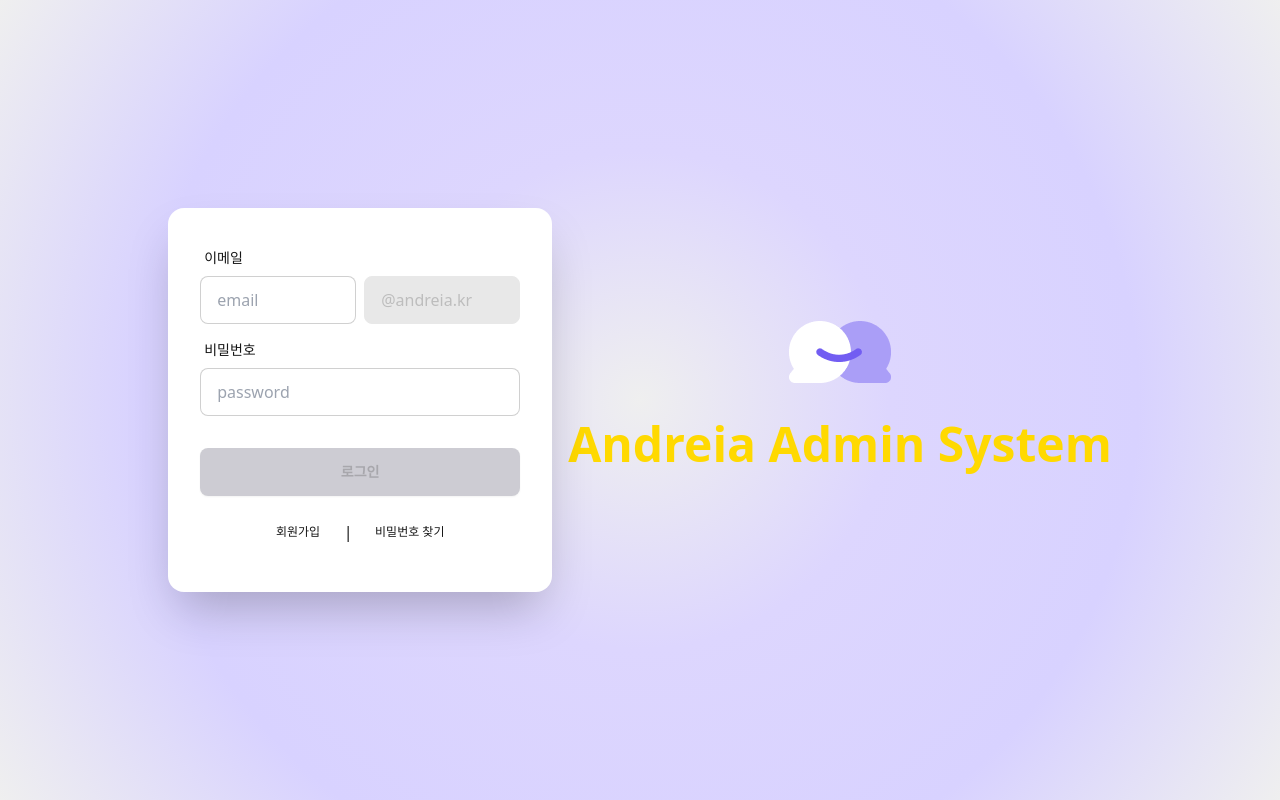
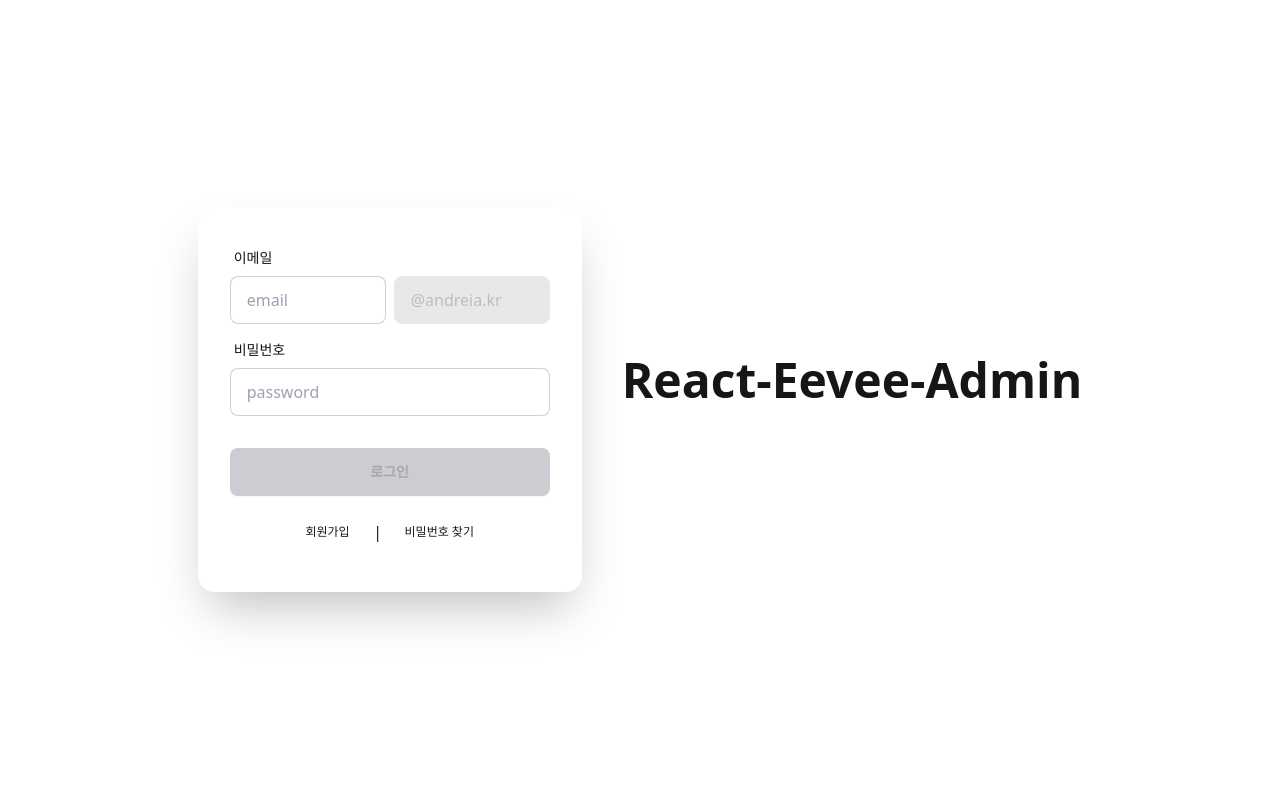
Before and after one commit to YiHyeongRae/react-eevee-admin, a React (Vite) app: page /login in a window 1280 px wide. Built offline with nearby package versions, Linux system fonts and the light colour scheme.

Commit message:
feat: edit login page

```diff
--- a/src/pages/login/index.tsx
+++ b/src/pages/login/index.tsx
@@ -18,16 +18,14 @@ function index() {
   }, []);
   return (
     <div className="min-h-screen hero bg-base-100 login">
-      <div className="flex-col hero-content lg:flex-row-reverse">
+      <div className="flex-col gap-10 hero-content lg:flex-row-reverse">
         <div className="text-center lg:text-left">
-          <img src="/logo.png" className="mx-auto mb-2" />
+          {/* <img src="/vite.svg" className="mx-auto mb-2" /> */}
 
-          <h1 className="mb-10 text-5xl font-bold text-primary">
-            Andreia Admin System
-          </h1>
+          <h1 className="mb-10 text-5xl font-bold">React-Eevee-Admin</h1>
         </div>
         <div className="w-full max-w-sm shadow-2xl card shrink-0 bg-base-100">
-          <form className="card-body">
+          <div className="card-body">
             <div className="form-control">
               <label className="label">
                 <span className="label-text">{t("common.email")}</span>
@@ -95,7 +93,7 @@ function index() {
                 </a>
               </label>
             </div>
-          </form>
+          </div>
         </div>
       </div>
     </div>
--- a/src/styles/index.css
+++ b/src/styles/index.css
@@ -7,7 +7,7 @@ body,
   width: 100%;
   height: 100%;
 }
-
+/*
 .hero.login:before {
   content: "";
   position: absolute;
@@ -38,7 +38,7 @@ body,
     rgba(239, 239, 239, 1) 100%
   );
   filter: progid:DXImageTransform.Microsoft.gradient(startColorstr="#efefef",endColorstr="#efefef",GradientType=1);
-}
+} */
 .menu-dropdown {
   visibility: hidden;
   opacity: 0;
```
